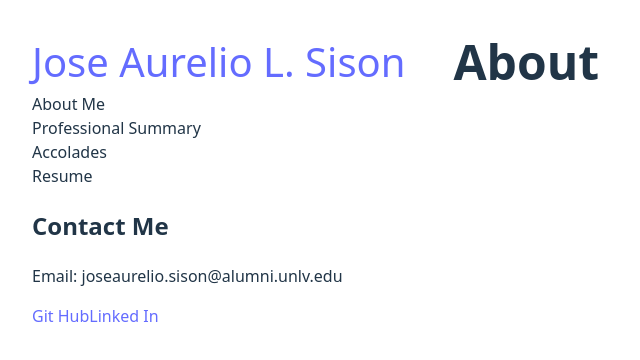
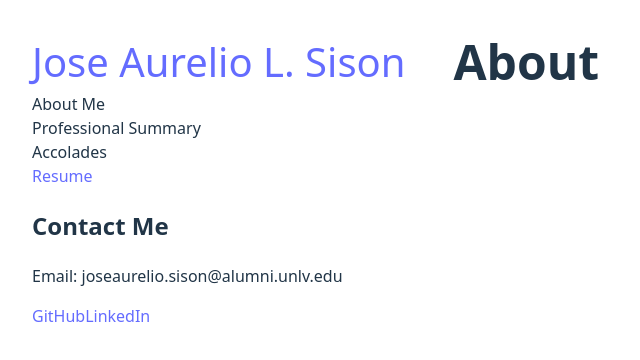
Before and after one commit to sisonj3/jose-sison-site, a React (Vite) app: page /about in a window 1280 px wide. Shown: the top 360 px of the page, without its empty margins (0-640 px from the left). Built offline with nearby package versions, Linux system fonts and the light colour scheme.

Commit message:
Added links

```diff
--- a/src/pages/about.jsx
+++ b/src/pages/about.jsx
@@ -15,14 +15,14 @@ export default function Home() {
                 <div>About Me</div>
                 <div>Professional Summary</div>
                 <div>Accolades</div>
-                <div>Resume</div>
+                <a href="https://drive.google.com/file/d/138lc0DMG8xH6Ih0mDE89AgiqvoZfDtVu/view?usp=sharing">Resume</a>
             </main>
 
             <footer>
                 <h2>Contact Me</h2>
                 <p>Email: joseaurelio.sison@alumni.unlv.edu</p>
-                <a href="">Git Hub</a>
-                <a href="">Linked In</a>
+                <a href="https://github.com/sisonj3">GitHub</a>
+                <a href="https://www.linkedin.com/in/jose-aurelio-sison-34379326b/">LinkedIn</a>
             </footer>
         </>
     )
--- a/src/pages/home.jsx
+++ b/src/pages/home.jsx
@@ -14,7 +14,7 @@ export default function Home() {
             <main>
                 <div>
                     <h2>Software Developer - Full Stack</h2>
-                    <p>Professional Headline</p>
+                    <p>Always move forward. Never stop learning.</p>
                 </div>
 
                 <div>
```
